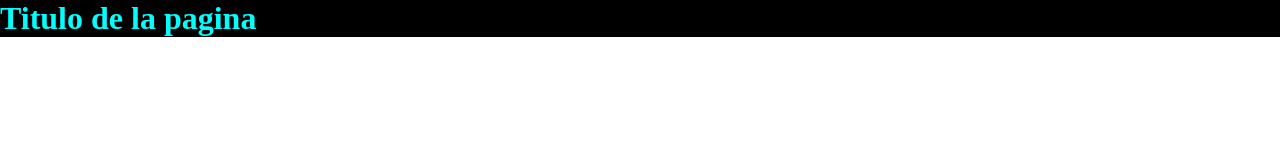
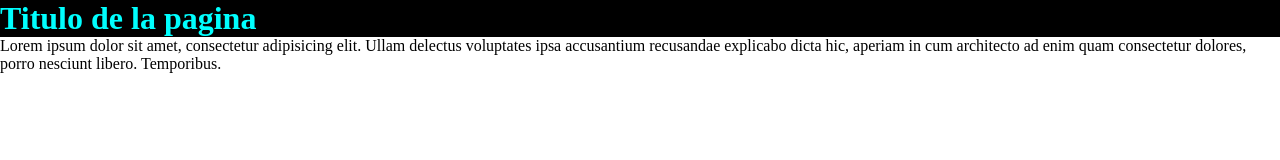
Before and after one commit to GamersOnlineOK/codergit, a plain HTML site: page index.html in a window 1280 px wide. Drawn offline with Linux system fonts and the light colour scheme.

Commit message:
Agregamos un parrafo

```diff
--- a/index.html
+++ b/index.html
@@ -8,6 +8,12 @@
 </head>
 <body>
     <h1>Titulo de la pagina</h1>
+    <p>
+        Lorem ipsum dolor sit amet, consectetur adipisicing elit.
+        Ullam delectus voluptates ipsa accusantium recusandae explicabo dicta hic,
+        aperiam in cum architecto ad enim quam consectetur dolores, porro nesciunt libero.
+        Temporibus.
+    </p>
 
 </body>
 </html>
```
